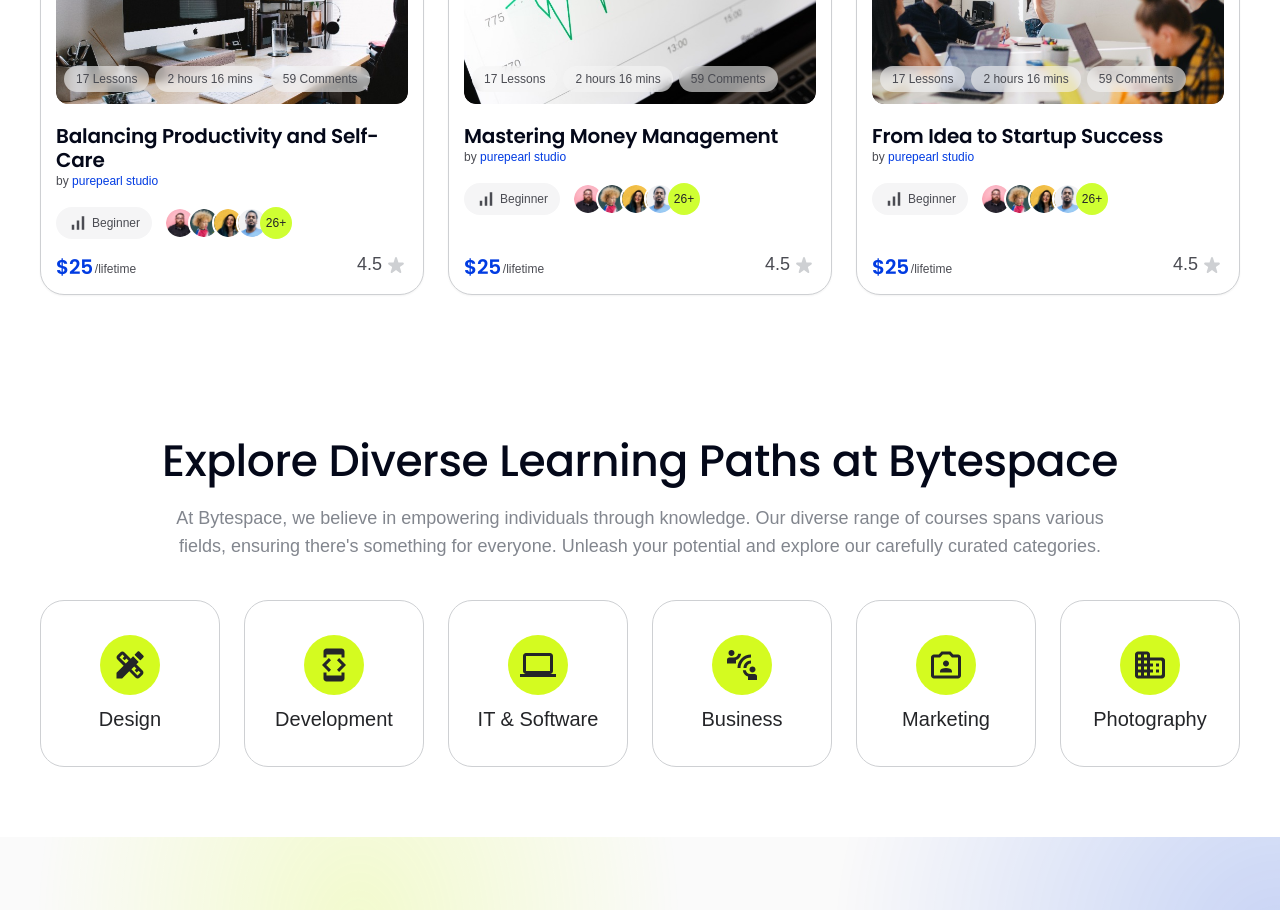
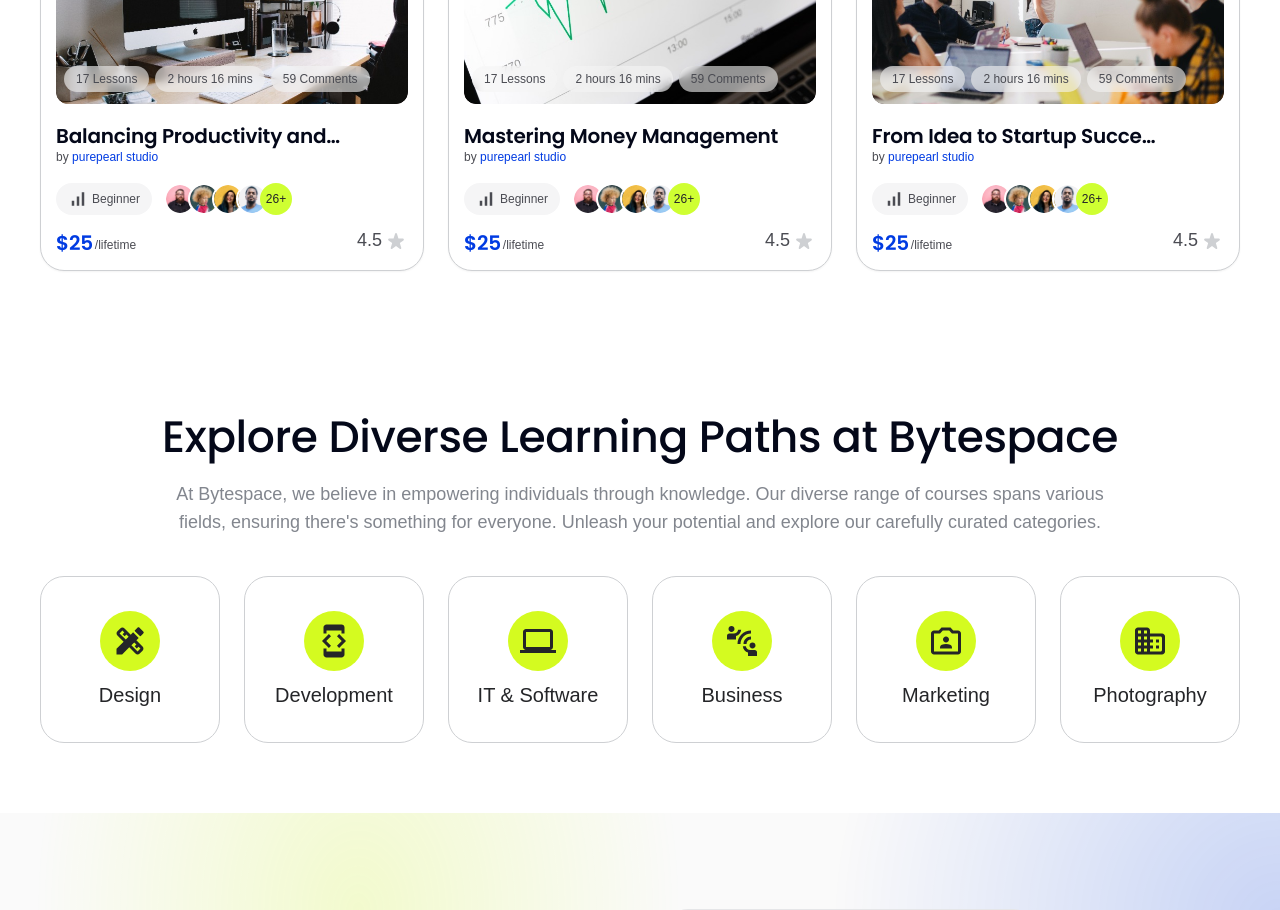
Before and after one commit to DevMuntasir/ByteSpace, a Next.js app: page / in a window 1280 px wide. Shown: the part 1960-2870 px from the top of the page. Built offline with nearby package versions, Linux system fonts and the light colour scheme; a web font is replaced by a local one.

Commit message:
refactor: course card add ellipsis

```diff
--- a/src/components/ui/CourseCard.tsx
+++ b/src/components/ui/CourseCard.tsx
@@ -5,6 +5,9 @@ import { SmallAvatarGroup } from "./AvatarGroup";
 import { Badge } from "./Badge";
 
 const A = "/assets";
+
+const truncateTitle = (title: string, maxLength = 26) =>
+  title.length > maxLength ? `${title.slice(0, maxLength)}…` : title;
 
 interface CourseCardProps {
   course: Course;
@@ -53,7 +56,7 @@ export function CourseCard({
             className={`font-brand-heading font-semibold text-brand-dark text-brand-lg leading-[1.2] tracking-[-0.2px] group-hover:text-brand-primary ${variant === "catalog" ? "truncate" : ""}`}
             title={course.title}
           >
-            {course.title}
+            {truncateTitle(course.title)}
           </p>
           <p className="font-brand-primary text-brand-text-secondary text-brand-xs leading-[1.6]">
             by{" "}
```
